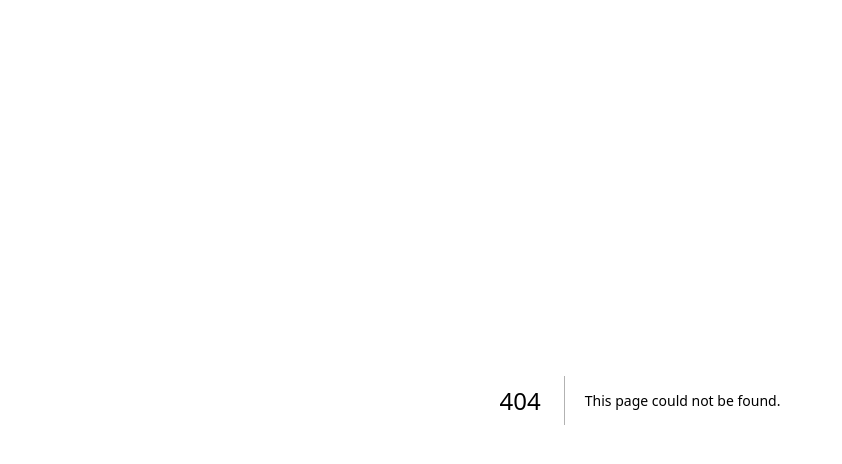
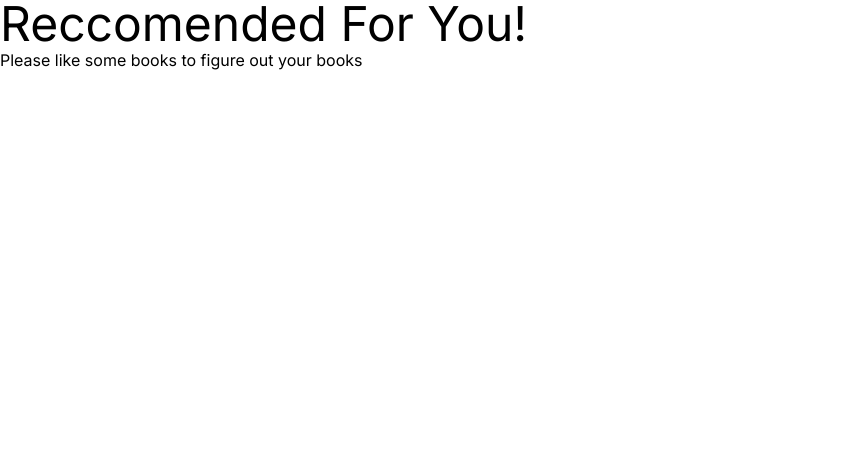
Before and after one commit to JothishJJ/BookWisePick, a Next.js app: page /app in a window 1280 px wide. Before the commit this address had no page. Shown: the top 464 px of the page, without its empty margins (0-842 px from the left). Built offline with nearby package versions, Linux system fonts and the light colour scheme.

Commit message:
Add App route

```diff
--- /dev/null
+++ b/app/app/page.tsx
@@ -0,0 +1,10 @@
+const App = () => {
+  return (
+    <div>
+      <h2>Reccomended For You!</h2>
+      <p>Please like some books to figure out your books</p>
+    </div>
+  )
+}
+
+export default App
--- a/app/globals.css
+++ b/app/globals.css
@@ -2,6 +2,7 @@
 @tailwind components;
 @tailwind utilities;
 
+/* Utility Classes */
 @layer utilities {
   .text-balance {
     text-wrap: balance;
--- a/app/page.tsx
+++ b/app/page.tsx
@@ -1,7 +1,15 @@
+import Link from "next/link"
+
 export default function Home() {
   return (
     <main>
-      <h1>Hello World!</h1>
+      <section className="flex flex-col items-center justify-center h-screen">
+        <h1>Find the right book to Read!</h1>
+        <br />
+        <Link href="/app">
+          <button className="p-2 border-black border-2 bg-black text-white rounded-lg">Explore the Books!</button>
+        </Link>
+      </section>
     </main>
   );
 }
--- a/tailwind.config.ts
+++ b/tailwind.config.ts
@@ -8,11 +8,6 @@ const config: Config = {
   ],
   theme: {
     extend: {
-      backgroundImage: {
-        "gradient-radial": "radial-gradient(var(--tw-gradient-stops))",
-        "gradient-conic":
-          "conic-gradient(from 180deg at 50% 50%, var(--tw-gradient-stops))",
-      },
     },
   },
   plugins: [],
```
